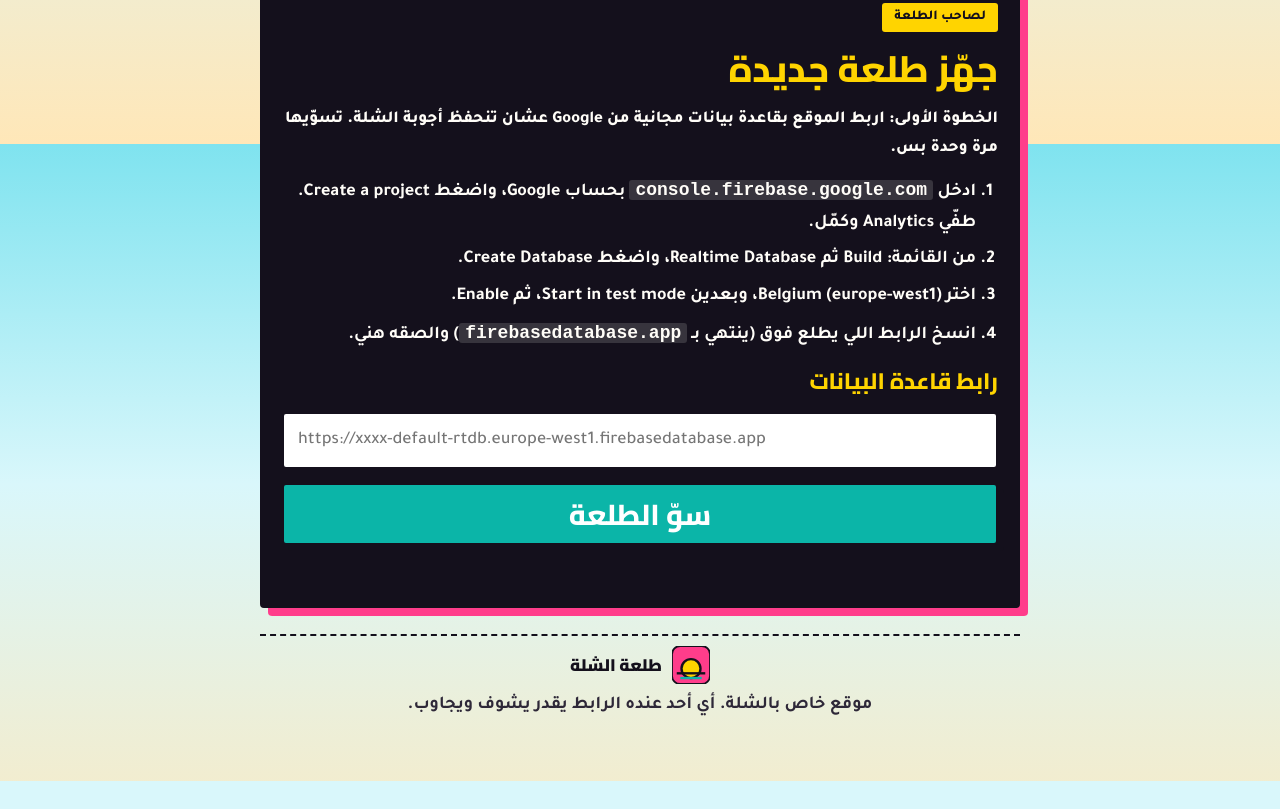
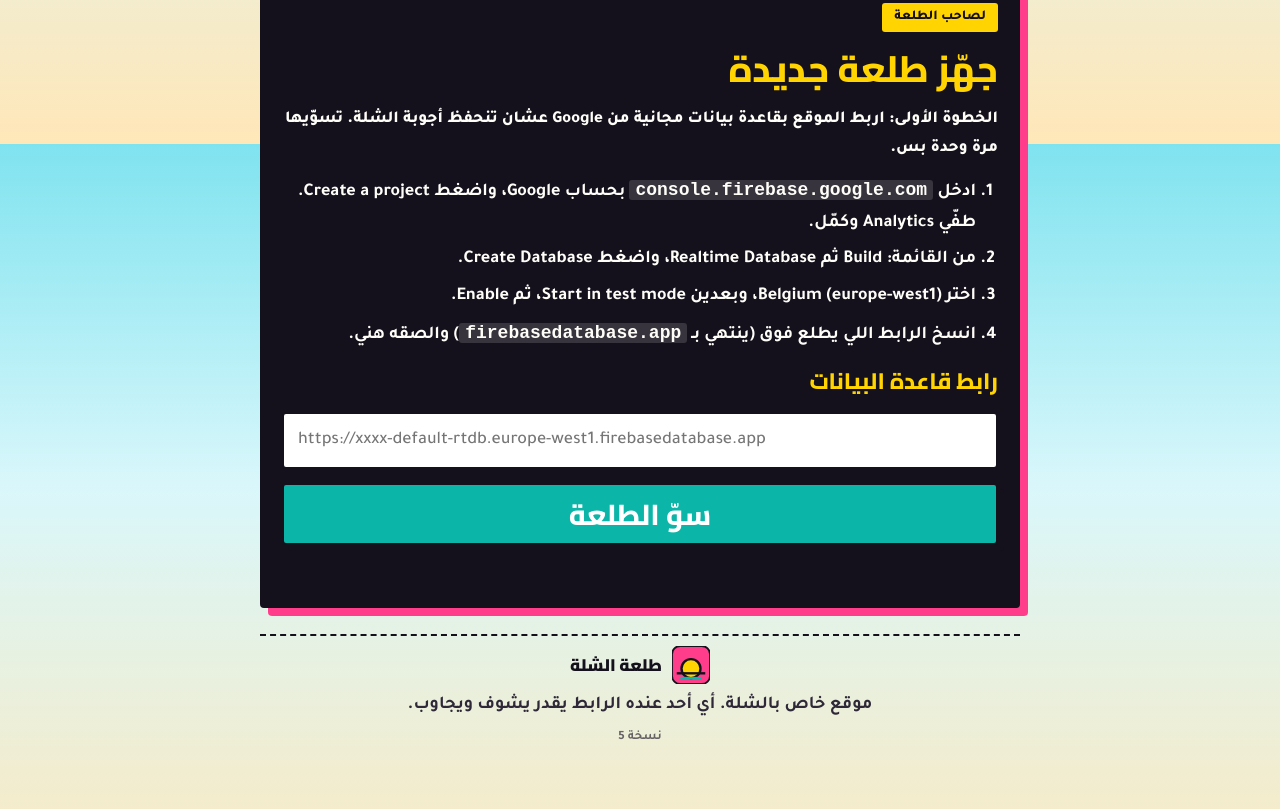
Before and after one commit to mohdketbi/talaa, a plain HTML site: page index.html in a window 1280 px wide. Shown: the part 656-1465 px from the top of the page. Before the commit the page ends 1437 px from the top, so only its background shows below. Drawn offline with Linux system fonts and the light colour scheme.

Commit message:
Show version number in footer
Co-Authored-By: Claude Opus 5.5 <noreply@anthropic.com>
Claude-Session: https://claude.ai/code/session_01M6D2i6dUuuf2Dtkp4Au6gn

```diff
--- a/index.html
+++ b/index.html
@@ -449,7 +449,7 @@ body.setup-mode .wrap > section:not(#setup), body.setup-mode .wrap > .foot, body
   </section>
 
   <p class="foot">تقدر ترجع وتغيّر أجوبتك أي وقت من نفس الجهاز. المهمة النهائية تتحدّث مع كل صوت.</p>
-  <footer class="site-foot"><a class="brand" href="./"><svg class="mark" viewBox="0 0 64 64" aria-hidden="true"><rect width="64" height="64" rx="14" fill="#ff3d8b" stroke="#14101c" stroke-width="3"/><circle cx="32" cy="38" r="16" fill="#ffd400" stroke="#14101c" stroke-width="4"/><path d="M8 46h48" stroke="#14101c" stroke-width="4"/><path d="M14 54h36" stroke="#0bb5a8" stroke-width="4"/></svg><span>طلعة الشلة</span></a><span>موقع خاص بالشلة. أي أحد عنده الرابط يقدر يشوف ويجاوب.</span></footer>
+  <footer class="site-foot"><a class="brand" href="./"><svg class="mark" viewBox="0 0 64 64" aria-hidden="true"><rect width="64" height="64" rx="14" fill="#ff3d8b" stroke="#14101c" stroke-width="3"/><circle cx="32" cy="38" r="16" fill="#ffd400" stroke="#14101c" stroke-width="4"/><path d="M8 46h48" stroke="#14101c" stroke-width="4"/><path d="M14 54h36" stroke="#0bb5a8" stroke-width="4"/></svg><span>طلعة الشلة</span></a><span>موقع خاص بالشلة. أي أحد عنده الرابط يقدر يشوف ويجاوب.</span><span style="font-size:.8rem;opacity:.7">نسخة 5</span></footer>
 </div>
 
 <script>
```
